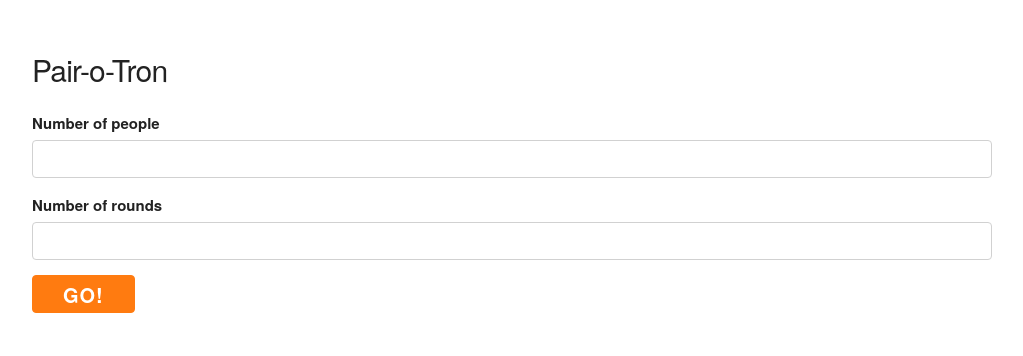
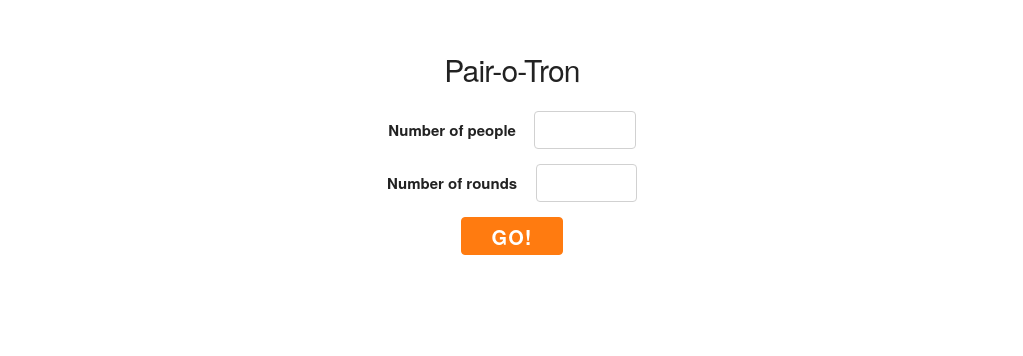
Before and after one commit to 2rod/cw-pairatron, a plain HTML site: page index.html in a window 1280 px wide. Shown: the part 190-546 px from the top of the page, without its empty margins (128-1151 px from the left). Drawn offline with Linux system fonts and the light colour scheme.

Commit message:
refactor: re-arrange form layout and sizing

```diff
--- a/index.html
+++ b/index.html
@@ -36,22 +36,22 @@
   <!-- Primary Page Layout
   –––––––––––––––––––––––––––––––––––––––––––––––––– -->
   <div class="container">
-    <div class="row">
-      <div class="twelve columns" style="margin-top: 25%">
-        <h4>Pair-o-Tron</h4>
+    <div class="row flex">
+      <div class="six columns" style="margin-top: 25%">
+        <h4 class="centered">Pair-o-Tron</h4>
 
         <form>
-          <div class="row">
-            <div class="twelve columns">
-              <label for="numPeople">Number of people</label>
-              <input class="u-full-width" type="text"  id="numPeople">
-            </div>
-            <div class="twelve columns">
-              <label for="numRounds">Number of rounds</label>
-              <input class="u-full-width" type="text"  id="numRounds">
-            </div>
+          <div class="row flex">
+            <label for="numPeople">Number of people</label>
+            <input class="three columns" type="text"  id="numPeople">
           </div>
-          <input class="button-primary" type="submit" value="GO!">
+          <div class="row flex">
+            <label for="numRounds">Number of rounds</label>
+            <input class="three columns" type="text"  id="numRounds">
+          </div>
+          <div class="row flex">
+            <input class="button-primary" type="submit" value="GO!">
+          </div>
         </form>
 
       </div>
```
